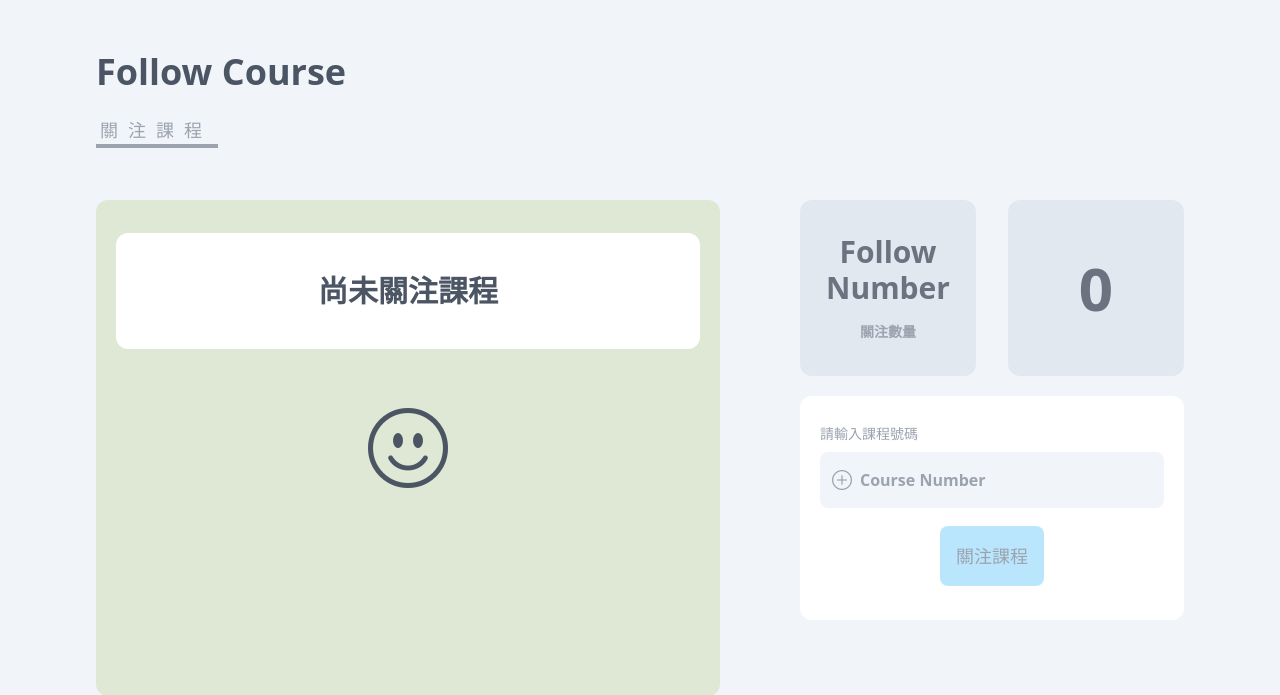
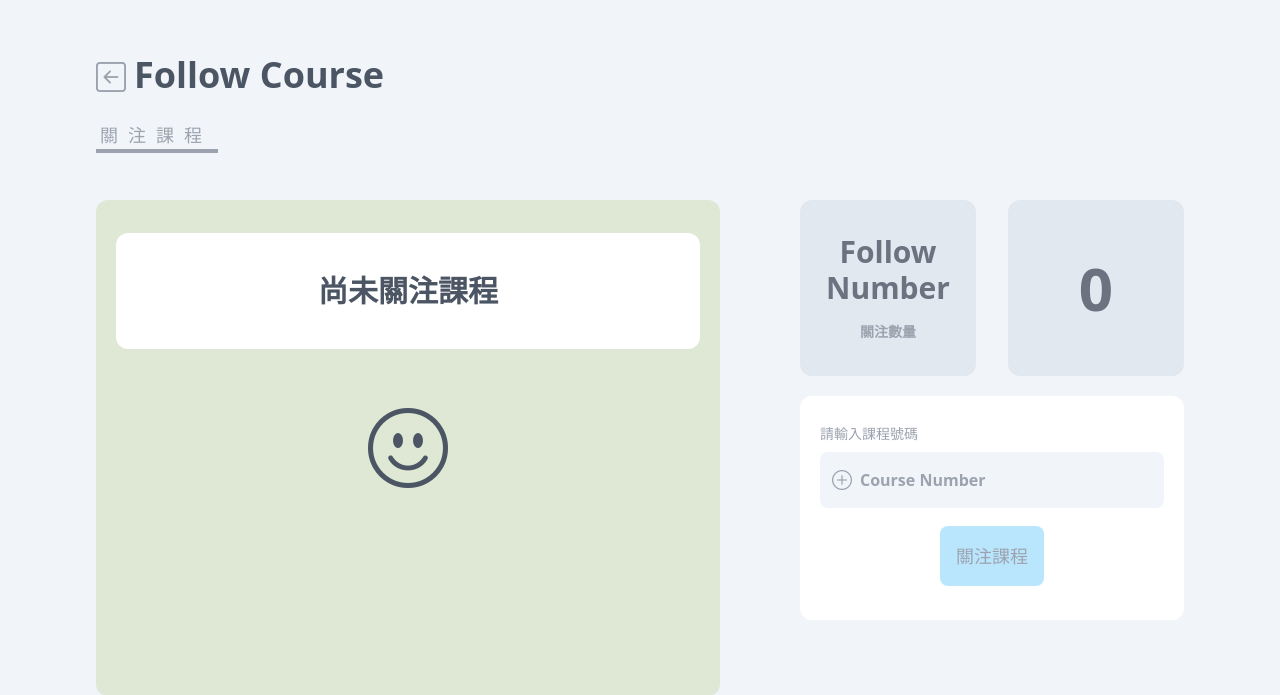
Before and after one commit to ridemountainpig/fcu-course-search, a Flask app: page /followcourse in a window 1280 px wide. Shown: the top 695 px of the page. Run offline with Flask 2, Linux system fonts and the light colour scheme; some libraries are stand-ins or nearby versions.

Commit message:
fix: RWD bug
feat: add return front page button

```diff
--- a/static/script/followCourse.js
+++ b/static/script/followCourse.js
@@ -71,11 +71,11 @@ function generateCourseList() {
                 url: "/getCourse/" + followList[i],
                 success: function (courseData) {
                     let courseHtml = `
-                        <div class="min-[930px]:flex items-center justify-around p-2 my-2 bg-white rounded-xl">
+                        <div class="min-[1201px]:flex items-center justify-around p-2 my-2 bg-white rounded-xl">
                             <div id="courseNumber" class="flex justify-center items-center p-5 m-3 text-gray-600 font-extrabold text-lg bg-slate-100 rounded-lg">
                                 ${courseData[0].courseNumber}
                             </div>
-                            <div class="flex justify-start max-[930px]:ml-5" style="width: 260px;">
+                            <div class="flex justify-start max-[1201px]:ml-5" style="width: 260px;">
                                 <div>
                                     <div id="courseName" class="text-gray-600 font-bold text-xl">
                                         ${courseData[0].courseName}
@@ -88,7 +88,7 @@ function generateCourseList() {
                                     </div>
                                 </div>
                             </div>
-                            <div class="flex justify-start min-[930px]:justify-center items-center text-orange-400 font-bold text-xl max-[930px]:ml-5 mt-2">
+                            <div class="flex justify-start justify-center items-center text-orange-400 font-bold text-xl mt-2">
                                 <div>${courseData[0].courseBalance}<i class="bi bi-lightning-fill px-2"></i>${courseData[0].courseSum}</div>
                             </div>
                             <div class="flex justify-center">
--- a/templates/followCourse.html
+++ b/templates/followCourse.html
@@ -24,24 +24,39 @@
 </head>
 
 <body class="h-screen bg-slate-100">
-    <div class="flex items-center max-[1200px]:justify-center min-[1200px]:ml-24 max-[465px]:ml-10 h-1/4">
+    <div class="flex items-center max-[1200px]:justify-center min-[1201px]:ml-24 max-[465px]:ml-10 h-1/4">
         <div class="w-96">
-            <div class="font-bold text-4xl text-gray-600">Follow Course</div>
+            <div class="cursor-pointer min-[1201px]:hidden">
+                <i class="bi bi-arrow-left-square text-gray-400 font-bold" style="font-size: 30px;"
+                    onclick="history.back()"></i>
+            </div>
+            <div class="flex font-bold text-4xl text-gray-600 mt-2">
+                <div class="cursor-pointer max-[1200px]:hidden">
+                    <i class="bi bi-arrow-left-square text-gray-400 font-bold pr-2" style="font-size: 30px;"
+                        onclick="history.back()"></i>
+                </div>
+                Follow Course
+            </div>
             <div class="font-medium text-lg text-gray-400 mt-6 px-1 border-b-4 border-gray-400"
                 style="width: 122px; letter-spacing: 10px;">關注課程</div>
         </div>
     </div>
     <div class="flex max-[1200px]:flex-col h-3/4">
         <div class="flex min-[1200px]:flex-auto justify-center">
-            <div class="ml-10 min-[1200px]:ml-24 mr-10 p-5 rounded-xl h-[calc(100vh_-_19rem)] w-96 min-[1200px]:w-11/12 my-5 min-[1200px]:mt-0"
+            <div class="ml-10 min-[1200px]:ml-24 mr-10 p-5 rounded-xl h-[calc(100vh_-_19rem)] w-96 min-[1201px]:w-11/12 my-5 min-[1201px]:mt-0"
                 style="background-color: #dfe7d5;">
                 <div class="z-20 w-full h-full flex justify-center items-center">
-                    <div id="coffeeIcon" class="z-30 w-20 h-20 flex justify-center items-center rounded-full animate-bounce" style="background-color: #E3CAA5;">
+                    <div id="coffeeIcon"
+                        class="z-30 w-20 h-20 flex justify-center items-center rounded-full animate-bounce"
+                        style="background-color: #E3CAA5;">
                         <i class="bi bi-cup-hot text-white" style="font-size: 50px;"></i>
                     </div>
                 </div>
-                <div id="coffeeBackground" class="z-10 rounded-xl bg-black opacity-30 w-full h-[calc(100vh_-_20.5rem)] -mt-[calc(100vh_-_21rem)]"></div>
-                <div id="courseList" class="courseList rounded-xl z-0 -mt-[calc(100vh_-_20rem)] h-[calc(100vh_-_20rem)]"></div>
+                <div id="coffeeBackground"
+                    class="z-10 rounded-xl bg-black opacity-30 w-full h-[calc(100vh_-_20.5rem)] -mt-[calc(100vh_-_21rem)]">
+                </div>
+                <div id="courseList"
+                    class="courseList rounded-xl z-0 -mt-[calc(100vh_-_20rem)] h-[calc(100vh_-_20rem)]"></div>
             </div>
         </div>
         <div class="max-[1200px]:order-first order-none">
@@ -74,8 +89,7 @@
                         </div>
                     </div>
                     <div class="flex justify-center">
-                        <button
-                            class="text-gray-400 bg-sky-200 font-medium rounded-lg text-lg p-4"
+                        <button class="text-gray-400 bg-sky-200 font-medium rounded-lg text-lg p-4"
                             onclick="addFollowCourse()">關注課程</button>
                     </div>
                 </div>
```
